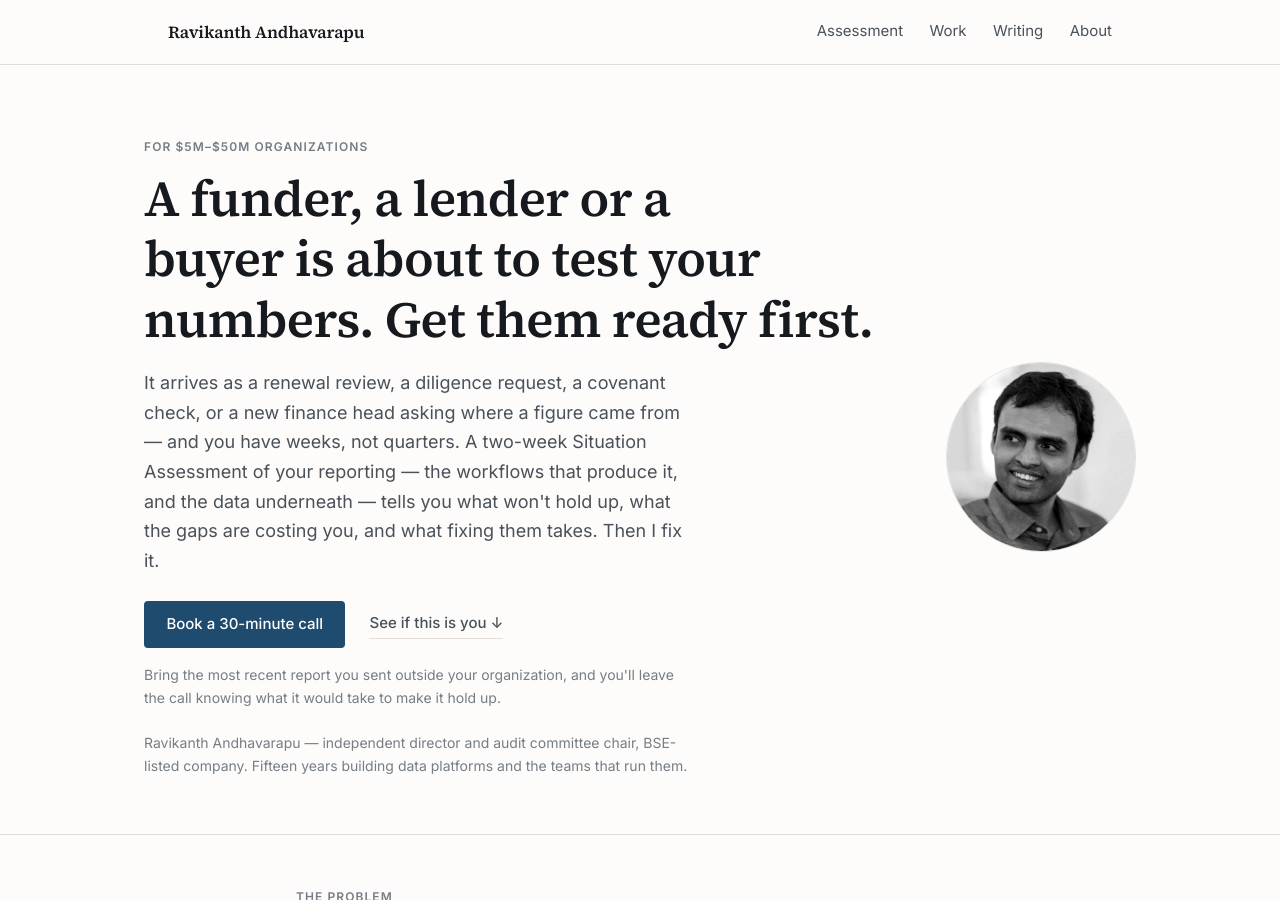
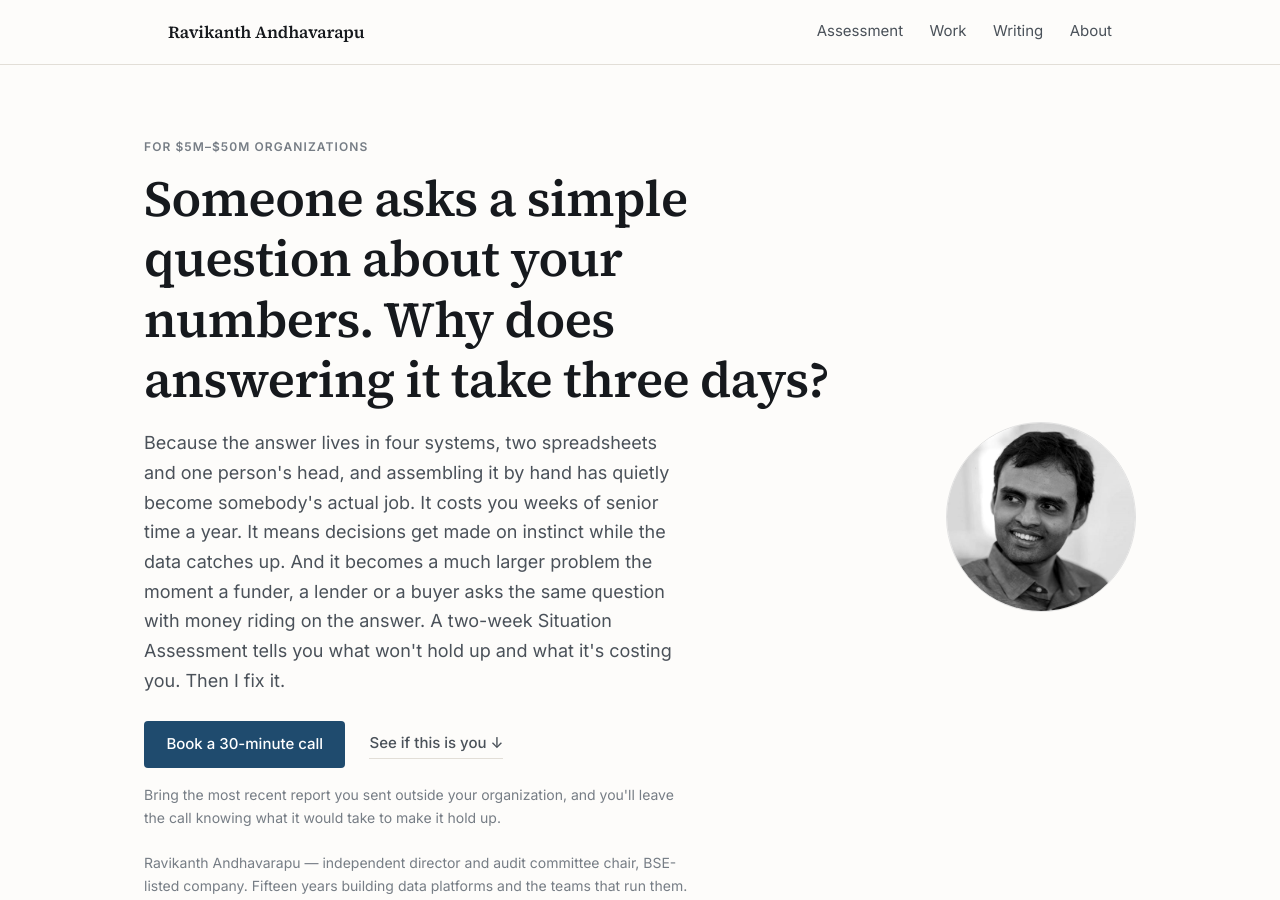
Before and after one commit to helloravi/helloravi.github.io, a Jekyll site: the page built from index.html, in a window 1280 px wide and 900 px high. Built offline with Jekyll 4.4.1, drawn with Linux system fonts in a browser that asks for light colours; some of the changed text lies outside the part shown.

Commit message:
Open on the moment everyone recognises
The hero led with four trigger events, each of which is a gate; a
reader matching none left. It now opens on the simple question that
takes three days, with the trigger demoted to escalation.

Co-Authored-By: Claude Opus 5 (1M context) <noreply@anthropic.com>

```diff
--- a/index.html
+++ b/index.html
@@ -8,14 +8,15 @@ description: A new funder replacing a government grant. An outcome-contingent co
   <div class="hero-inner">
     <div>
       <p class="eyebrow">For $5M–$50M organizations</p>
-      <h1>A funder, a lender or a buyer is about to test your numbers. Get them ready first.</h1>
+      <h1>Someone asks a simple question about your numbers. Why does answering it take three days?</h1>
       <p class="lead">
-        It arrives as a renewal review, a diligence request, a covenant check, or
-        a new finance head asking where a figure came from — and you have weeks,
-        not quarters. A two-week Situation Assessment of your reporting — the
-        workflows that produce it, and the data underneath — tells you what
-        won't hold up, what the gaps are costing you, and what fixing them
-        takes. Then I fix it.
+        Because the answer lives in four systems, two spreadsheets and one
+        person's head, and assembling it by hand has quietly become somebody's
+        actual job. It costs you weeks of senior time a year. It means decisions
+        get made on instinct while the data catches up. And it becomes a much
+        larger problem the moment a funder, a lender or a buyer asks the same
+        question with money riding on the answer. A two-week Situation Assessment
+        tells you what won't hold up and what it's costing you. Then I fix it.
       </p>
       <p class="hero-actions">
         <a class="cta" href="{{ site.booking_url }}">Book a 30-minute call</a>
@@ -337,6 +338,18 @@ description: A new funder replacing a government grant. An outcome-contingent co
     </p>
 
     <p>
+      This is not a rare condition. Of a thousand grant professionals surveyed in
+      2026, only <strong>18% could answer a basic budget question within
+      minutes</strong>. <strong>96%</strong> ran at least one workaround outside
+      their official systems, <strong>61%</strong> kept a personal spreadsheet for
+      budget tracking, and <strong>55%</strong> relied on knowledge held in one
+      individual's memory. On the commercial side the median finance team takes
+      <strong>eight days</strong> to close its books, and <strong>73%</strong> of
+      finance staff work overtime to get it done — about eleven extra hours per
+      cycle. Three quarters of executives say they do not trust their own numbers.
+    </p>
+
+    <p>
       Ask how many hours a single reporting cycle takes, and whose hours they
       are. Multiply by how often that cycle runs. Four hours a week is five
       working weeks a year at a senior salary — real money, spent proving work
```
